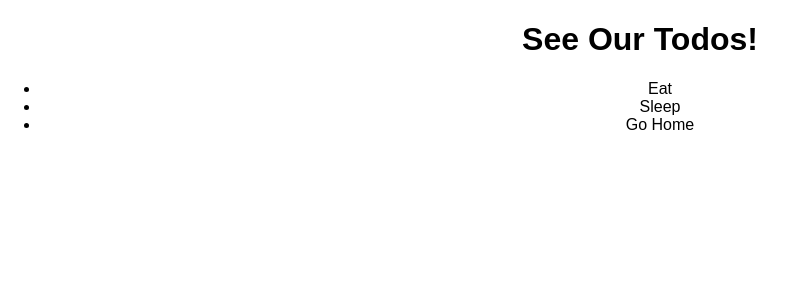
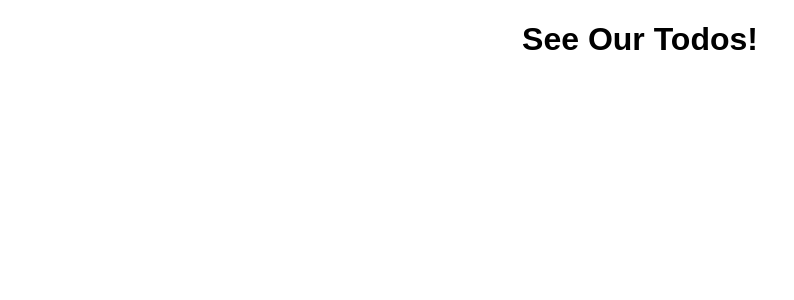
Before and after one commit to adebruyne/react-redux-todos, a React (Create React App) app: page / in a window 1280 px wide. Shown: the top 300 px of the page, without its empty margins (0-794 px from the left). Built offline with nearby package versions, Linux system fonts and the light colour scheme.

Commit message:
pass in a function 'mapStateToProps' as props to our component in connect

```diff
--- a/src/TodoList.js
+++ b/src/TodoList.js
@@ -1,15 +1,13 @@
 import React, { Component } from "react";
 import Todo from "./Todo";
+import { connect } from "react-redux";
 
-export default class TodoList extends Component {
+class TodoList extends Component {
   constructor(props) {
     super(props);
-    this.state = {
-      todos: ["Eat", "Sleep", "Go Home"]
-    };
   }
   render() {
-    let todos = this.state.todos.map((task, index) => (
+    let todos = [].map((task, index) => (
       <Todo task={task} key={index} />
     ));
     return (
@@ -19,3 +17,10 @@ export default class TodoList extends Component {
     );
   }
 }
+function mapStateToProps(reduxState){
+  return{
+
+  }
+};
+
+export default connect(mapStateToProps)(TodoList);
```
